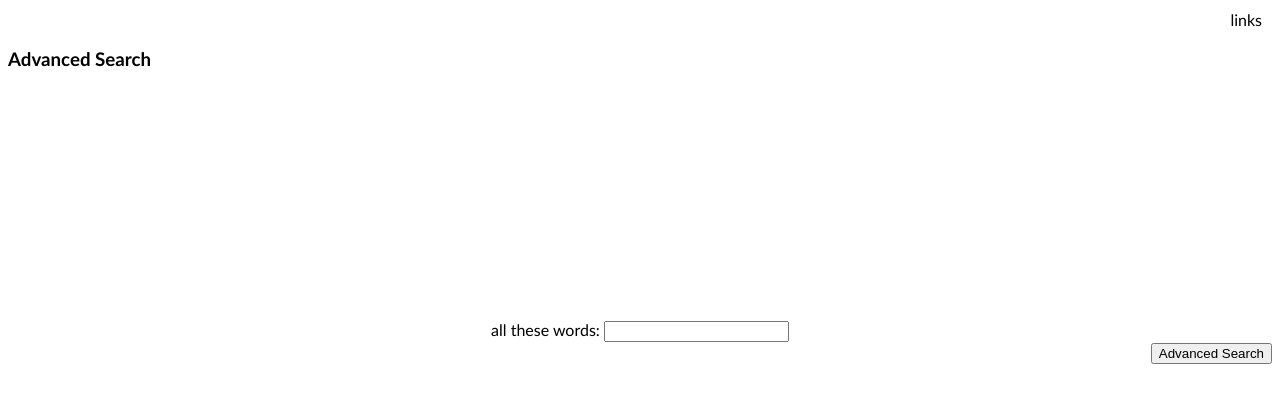
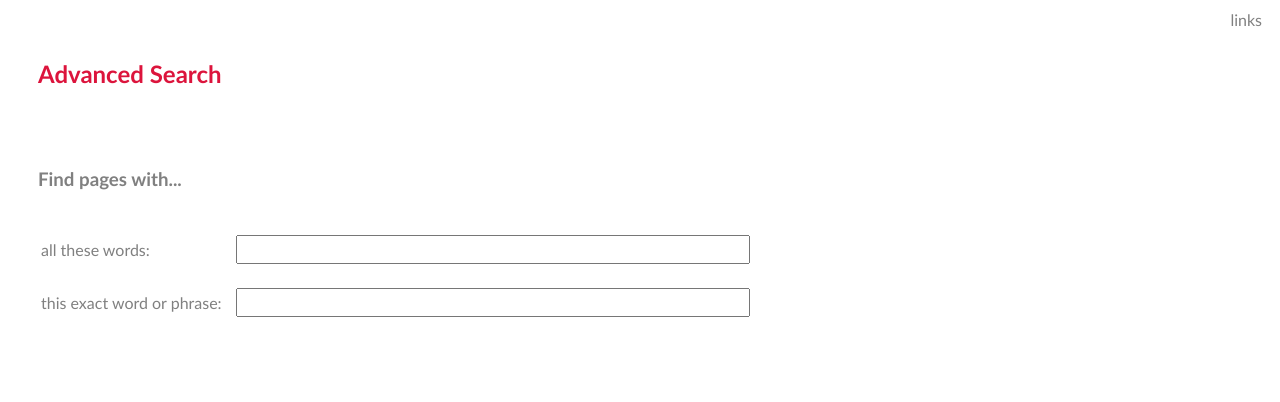
Before and after one commit to mkaramurzin/Google-Clone, a plain HTML site: page advanced.html in a window 1280 px wide. Drawn offline with Linux system fonts and the light colour scheme.

Commit message:
improved advanced'html and stylesheet.cc

```diff
--- a/advanced.html
+++ b/advanced.html
@@ -13,32 +13,30 @@
         </div>
 
         <div>
-            <h3>Advanced Search</h3>
+            <h2>Advanced Search</h2>
         </div>
 
         <div>
-            <center>
-                <form class="adv-input">
-                    all these words:
-                    <input type="text" name="q">
+            <!-- <center> -->
+                <form action="https://www.google.com/search">
+                    <table>
+
+                        <tr>
+                            <h3>Find pages with...</h3>
+                        </tr>
+
+                        <tr>
+                            <td class="label">all these words:</td>
+                            <td class="textfield"><input class="adv-input" type="text" name="as_q"></td>
+                        </tr>
+
+                        <tr>
+                            <td class="label">this exact word or phrase:</td>
+                            <td class="textfield"><input class="adv-input" type="text" name="as_epq"></td>
+                        </tr>
+                    </table>
                 </form>
-
-                <form class="adv-input">
-
-                </form>
-
-                <form class="adv-input">
-
-                </form>
-
-                <form class="adv-input">
-
-                </form>
-
-                <form class="adv-button">
-                    <input type="button" type="submit" value="Advanced Search">
-                </form>
-            </center>
+            <!-- </center> -->
         </div>
 
     </body>
--- a/stylesheet.css
+++ b/stylesheet.css
@@ -1,5 +1,6 @@
 body {
     font-family: Futura, 'Trebuchet MS', 'Lucida Grande', 'Lucida Sans', Arial, sans-serif;
+    color: grey;
 }
 
 center {
@@ -19,6 +20,16 @@ h1 {
     margin-bottom: 30px;
 }
 
+h2 {
+    margin: 30px;
+    margin-bottom: 80px;
+    color: crimson;
+}
+
+h3 {
+    margin: 30px;
+}
+
 .button {
     padding: 5px;
 }
@@ -32,6 +43,16 @@ h1 {
     margin: 10px;
 }
 
-center > .adv-button {
-    text-align: right;
+.label {
+    text-align: left;
 }
+
+.adv-input {
+    width: 500px;
+    padding: 5px;
+    margin: 10px;
+}
+
+table {
+    margin: 30px;
+}
```
